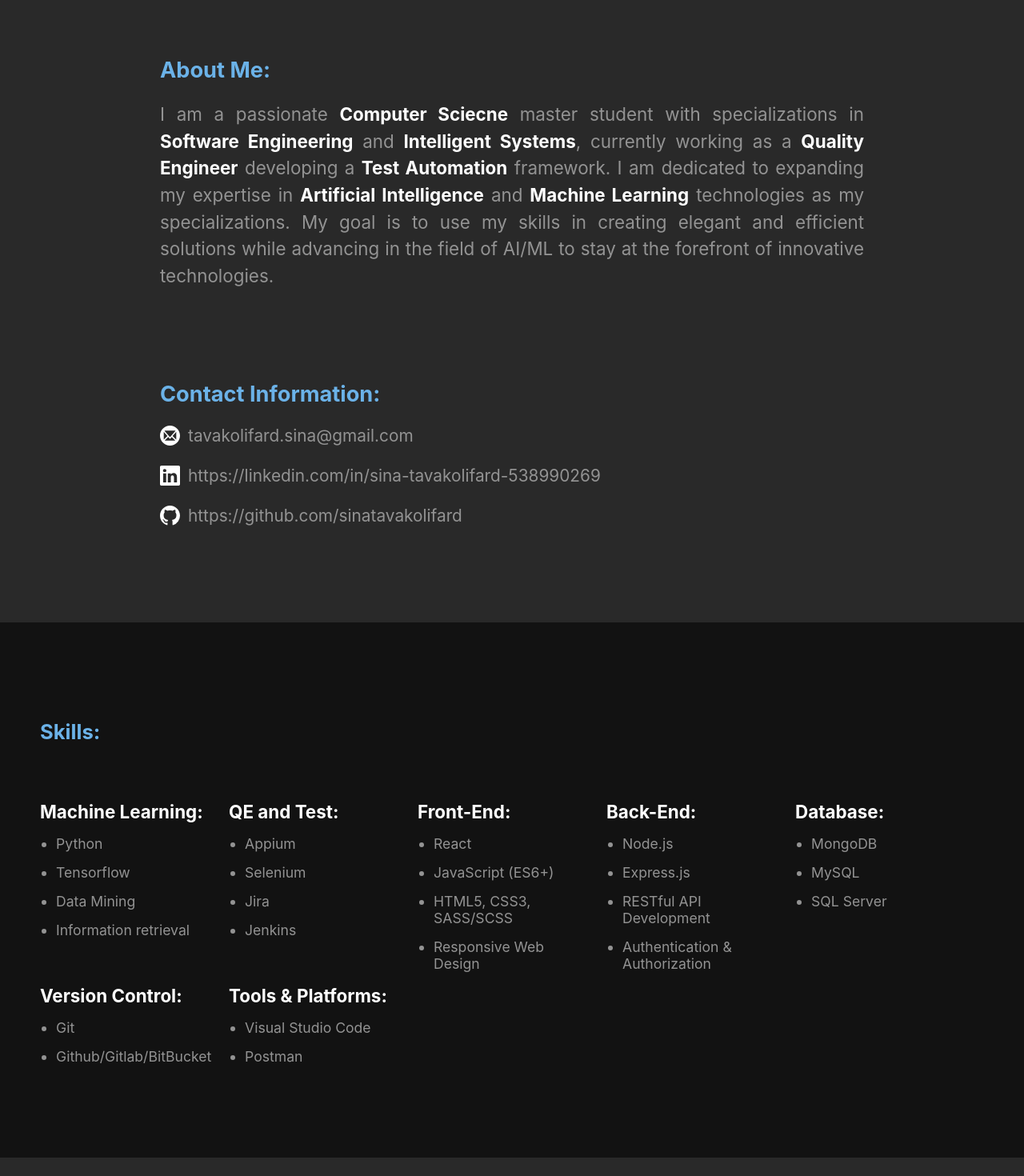
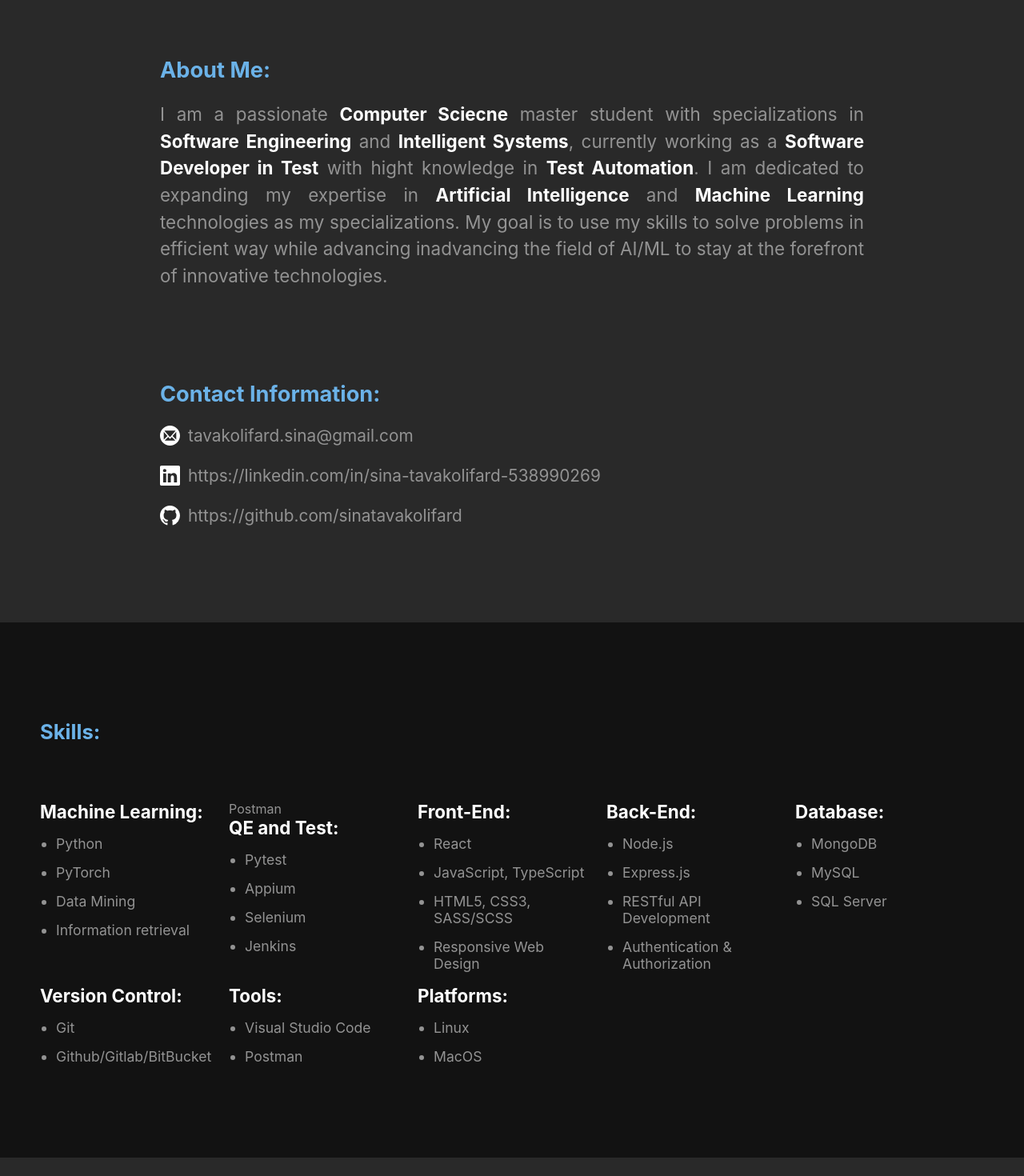
Before and after one commit to sinatavakolifard/portfolio, a React (Vite) app: page / in a window 1280 px wide. Shown: the part 760-2230 px from the top of the page at 80% size. Built offline with nearby package versions, Linux system fonts and the light colour scheme.

Commit message:
Updated my skills and About me

```diff
--- a/src/components/About.tsx
+++ b/src/components/About.tsx
@@ -12,12 +12,12 @@ const About = forwardRef<HTMLDivElement>(({}, ref) => {
           I am a passionate <span>Computer Sciecne</span> master student with
           specializations in <span>Software Engineering</span> and{" "}
           <span>Intelligent Systems</span>, currently working as a {" "}
-          <span>Quality Engineer</span> developing a{" "}
-          <span>Test Automation</span> framework. I am dedicated to expanding my
+          <span>Software Developer in Test</span> with hight knowledge in{" "}
+          <span>Test Automation</span>. I am dedicated to expanding my
           expertise in <span>Artificial Intelligence</span> and{" "}
           <span>Machine Learning</span> technologies as my specializations. My
-          goal is to use my skills in creating elegant and efficient solutions
-          while advancing in the field of AI/ML to stay at the forefront of
+          goal is to use my skills to solve problems in efficient way
+          while advancing inadvancing the field of AI/ML to stay at the forefront of
           innovative technologies.
         </p>
       </div>
--- a/src/components/Home.tsx
+++ b/src/components/Home.tsx
@@ -13,7 +13,7 @@ const Home = forwardRef<HTMLDivElement>(({}, ref) => {
           </span>
         </p>
         {/* <p><span className={[styles.name, styles.color].join(" ")}></span></p> */}
-        <p>A Quality Engineer and Developer in Test</p>
+        <p>A Software Developer in Test</p>
       </div>
       <div className={styles.pictureDiv}>
         <img
--- a/src/components/Skills.tsx
+++ b/src/components/Skills.tsx
@@ -10,17 +10,17 @@ const Skills = forwardRef<HTMLDivElement>(({}, ref) => {
           <h3 className={styles.h3}>Machine Learning:</h3>
           <ul>
             <li>Python</li>
-            <li>Tensorflow</li>
+            <li>PyTorch</li>
             <li>Data Mining</li>
             <li>Information retrieval</li>
           </ul>
         </div>
-        <div className={styles.skill}>
+        <div className={styles.skill}>Postman
           <h3 className={styles.h3}>QE and Test:</h3>
           <ul>
+            <li>Pytest</li>
             <li>Appium</li>
             <li>Selenium</li>
-            <li>Jira</li>
             <li>Jenkins</li>
           </ul>
         </div>
@@ -28,7 +28,7 @@ const Skills = forwardRef<HTMLDivElement>(({}, ref) => {
           <h3 className={styles.h3}>Front-End:</h3>
           <ul>
             <li>React</li>
-            <li>JavaScript (ES6+)</li>
+            <li>JavaScript, TypeScript</li>
             <li>HTML5, CSS3, SASS/SCSS</li>
             <li>Responsive Web Design</li>
           </ul>
@@ -58,10 +58,17 @@ const Skills = forwardRef<HTMLDivElement>(({}, ref) => {
           </ul>
         </div>
         <div className={styles.skill}>
-          <h3 className={styles.h3}>Tools & Platforms:</h3>
+          <h3 className={styles.h3}>Tools:</h3>
           <ul>
             <li>Visual Studio Code</li>
             <li>Postman</li>
+          </ul>
+        </div>
+        <div className={styles.skill}>
+          <h3 className={styles.h3}>Platforms:</h3>
+          <ul>
+            <li>Linux</li>
+            <li>MacOS</li>
           </ul>
         </div>
       </div>
```
